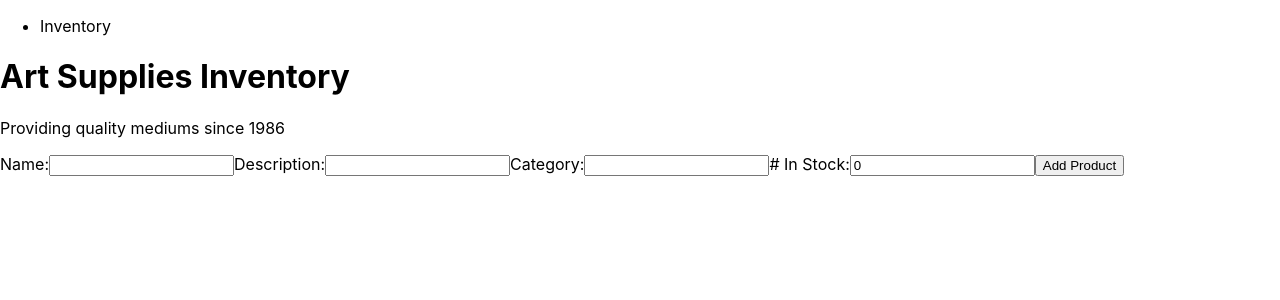
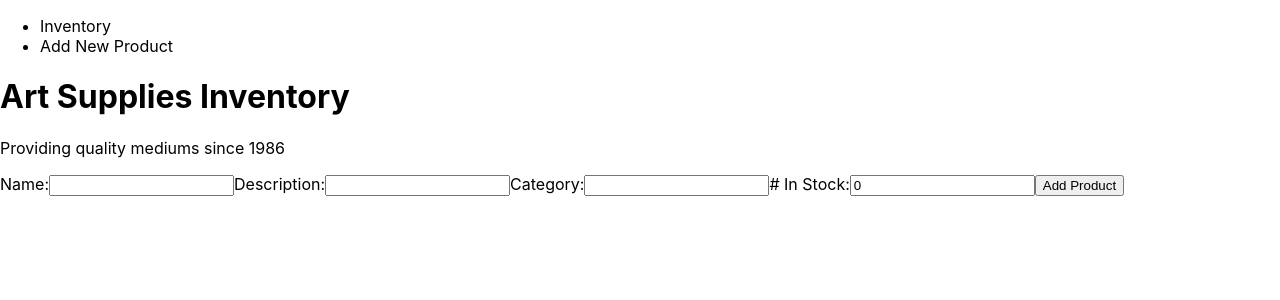
Before and after one commit to ntgarrett/CRUD_inventory, a Next.js app in the folder client/: page /new in a window 1280 px wide. Shown: the top 300 px of the page. Built offline with nearby package versions, Linux system fonts and the light colour scheme.

Commit message:
Adds new product page to nav

```diff
--- a/client/components/Nav.js
+++ b/client/components/Nav.js
@@ -9,6 +9,9 @@ const Nav = () => {
           <li>
             <Link href='/'>Inventory</Link>
           </li>
+          <li>
+            <Link href='/new'>Add New Product</Link>
+          </li>
         </ul>
       </nav>
     </>
```
